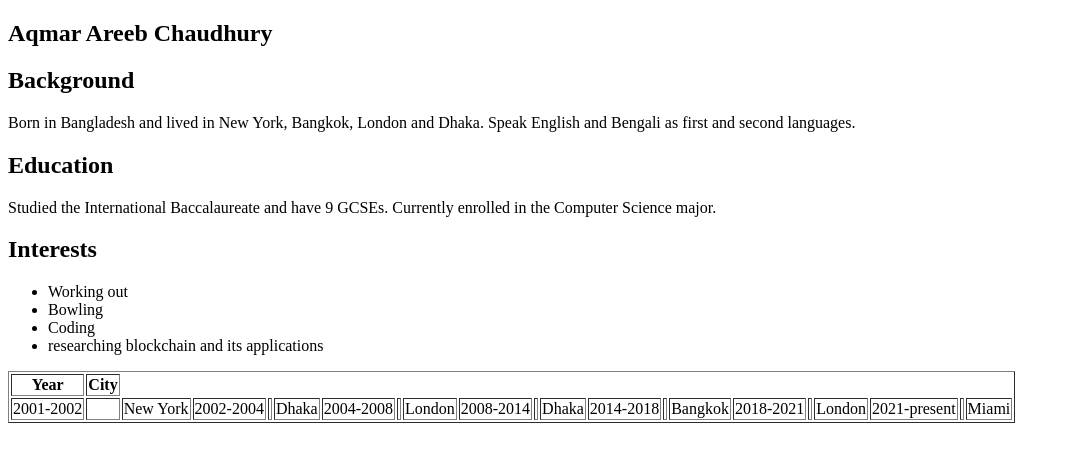
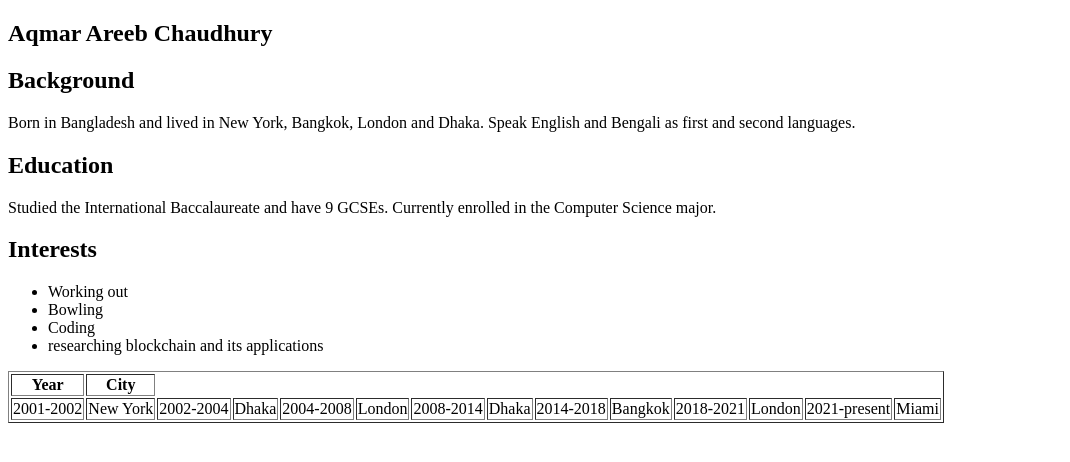
Before and after one commit to aaqmarr2001/aaqmarr2001.github.io, a plain HTML site: page index.html in a window 1280 px wide. Shown: the whole page, without its empty margins (0-1070 px from the left). Drawn offline with Linux system fonts and the light colour scheme.

Commit message:
Add files via upload

```diff
--- a/index.html
+++ b/index.html
@@ -33,19 +33,20 @@
       </section>
 
       <section>
+
       <table border="1">
       <tr>
         <th>Year</th>
         <th>City</th>
       </tr>
       <tr>
-      <td>2001-2002<td> <td>New York</td>
-      <td>2002-2004<td> <td>Dhaka</td>
-      <td>2004-2008<td> <td>London</td>
-      <td>2008-2014<td> <td>Dhaka</td>
-      <td>2014-2018<td> <td>Bangkok</td>
-      <td>2018-2021<td> <td>London</td>
-      <td>2021-present<td> <td>Miami</td>
+      <td>2001-2002</td> <td>New York</td>
+      <td>2002-2004</td> <td>Dhaka</td>
+      <td>2004-2008</td> <td>London</td>
+      <td>2008-2014</td> <td>Dhaka</td>
+      <td>2014-2018</td> <td>Bangkok</td>
+      <td>2018-2021</td> <td>London</td>
+      <td>2021-present</td> <td>Miami</td>
       </tr>
       </table>
       </section>
```
